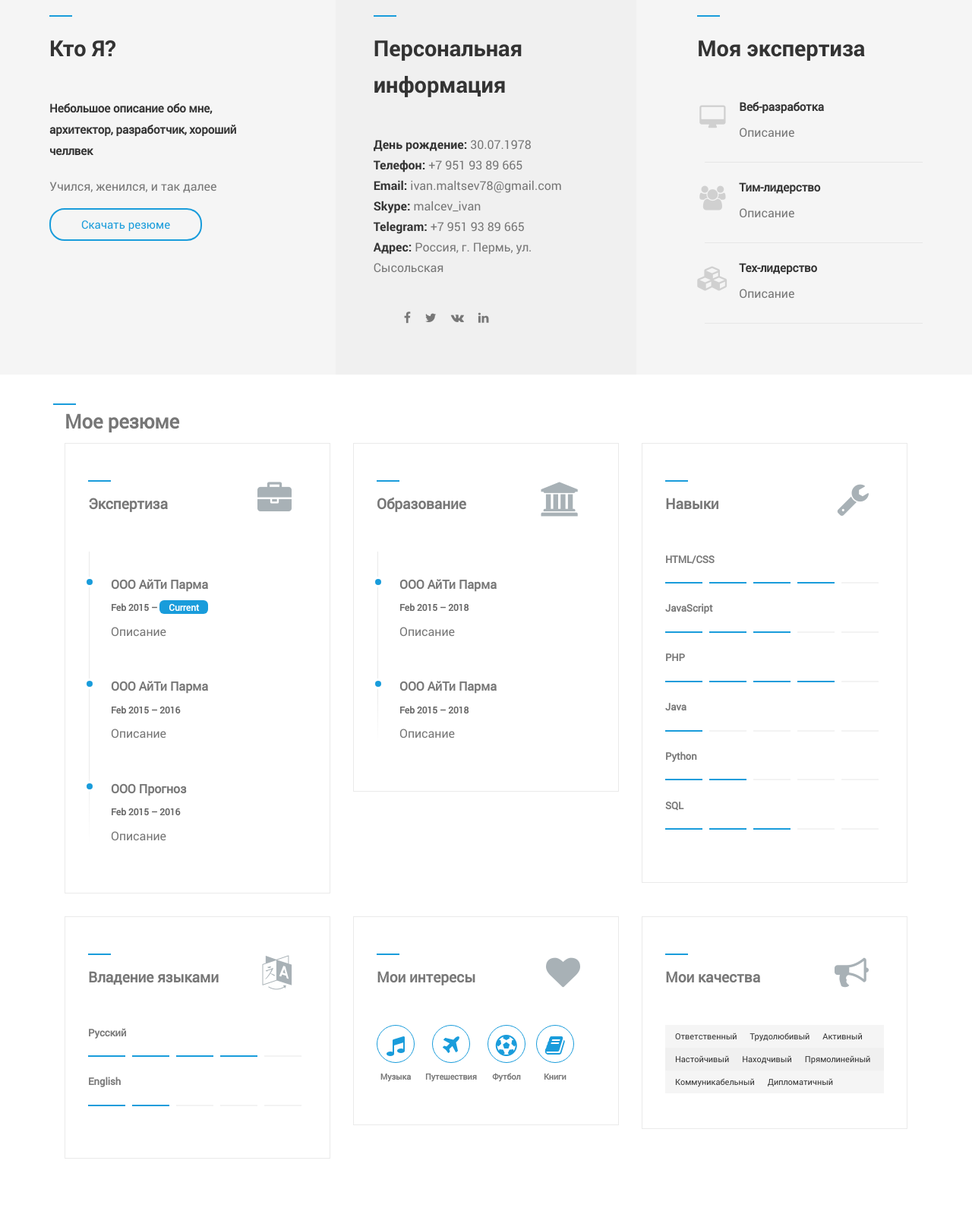
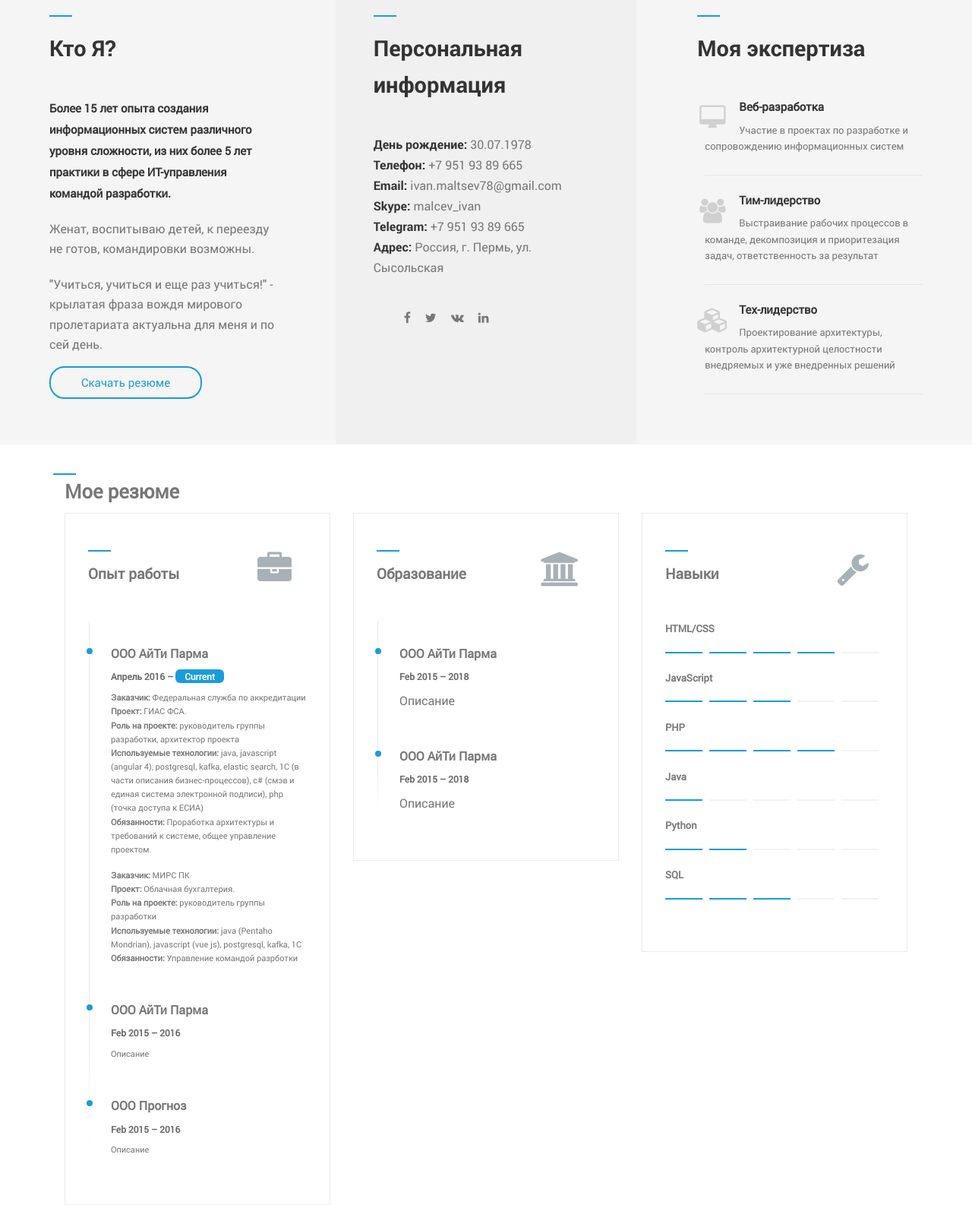
Before and after one commit to Assessor/resume, a website: page app/index.html in a window 1280 px wide. Shown: the part 120-1706 px from the top of the page at 76% size. Drawn offline with Linux system fonts and the light colour scheme.

Commit message:
Наполнение разделов актулальной информацией

```diff
--- a/app/index.html
+++ b/app/index.html
@@ -85,11 +85,15 @@ class, id, name, type, src, href, placeholder, width, height, alt, title, requir
                         <h2 class="about__title">Кто Я?</h2>
 
                         <h5 class="about__desc">
-                            Небольшое описание обо мне, архитектор, разработчик, хороший челлвек
+                            Более 15 лет опыта создания информационных систем различного уровня сложности, из них более 5 лет практики в сфере ИТ-управления командой разработки.
                         </h5>
 
                         <p class="about__notice">
-                            Учился, женился, и так далее
+                            Женат, воспитываю детей, к переезду не готов, командировки возможны.
+                        </p>
+
+                        <p class="about__notice">
+                            "Учиться, учиться и еще раз учиться!" - крылатая фраза вождя мирового пролетариата актуальна для меня и по сей день.
                         </p>
 
                         <a class="btn btn_border btn_radius" href="#">Скачать резюме</a>
@@ -127,7 +131,7 @@ class, id, name, type, src, href, placeholder, width, height, alt, title, requir
                                 <div class="expertise__ico"><i class="fa fa-desktop"></i></div>
                                 <div class="expertise__desc">
                                     <h6>Веб-разработка</h6>
-                                    <p>Описание</p>
+                                    <p>Участие в проектах по разработке и сопровождению информационных систем</p>
                                 </div>
                             </div>
 
@@ -135,7 +139,7 @@ class, id, name, type, src, href, placeholder, width, height, alt, title, requir
                                 <div class="expertise__ico"><i class="fa fa-users"></i></div>
                                 <div class="expertise__desc">
                                     <h6>Тим-лидерство</h6>
-                                    <p>Описание</p>
+                                    <p>Выстраивание рабочих процессов в команде, декомпозиция и приоритезация задач, ответственность за результат</p>
                                 </div>
                             </div>
 
@@ -143,7 +147,7 @@ class, id, name, type, src, href, placeholder, width, height, alt, title, requir
                                 <div class="expertise__ico"><i class="fa fa-cubes"></i></div>
                                 <div class="expertise__desc">
                                     <h6>Тех-лидерство</h6>
-                                    <p>Описание</p>
+                                    <p>Проектирование архитектуры, контроль архитектурной целостности внедряемых и уже внедренных решений</p>
                                 </div>
                             </div>
                         </div>
@@ -170,25 +174,39 @@ class, id, name, type, src, href, placeholder, width, height, alt, title, requir
                     <div class="resume">
                         <div class="resume-wrapper">
                             <div class="resume__icon"><i class="fa fa-briefcase"></i></div>
-                            <h3 class="resume__title">Экспертиза</h3>
+                            <h3 class="resume__title">Опыт работы</h3>
 
                             <div class="timeline">
                                 <div class="working">
                                     <h4 class="working__org">ООО АйТи Парма</h4>
-                                    <h6 class="working__interval">Feb 2015 – <span class="working_current">Current</span></h6>
-                                    <p class="working_desc">Описание</p>
+                                    <h6 class="working__interval">Апрель 2016 – <span class="working_current">Current</span></h6>
+                                    <p class="working__desc">
+                                        <span>Заказчик:</span> Федеральная служба по аккредитации<br />
+                                        <span>Проект:</span> ГИАС ФСА.<br />
+                                        <span>Роль на проекте:</span> руководитель группы разработки, архитектор проекта<br />
+                                        <span>Используемые технологии:</span> java, javascript (angular 4), postgresql, kafka, elastic search, 1C (в части описания бизнес-процессов), c# (смэв и единая система электронной подписи), php (точка доступа к ЕСИА)<br />
+                                        <span>Обязанности:</span> Проработка архитектуры и требований к системе, общее управление проектом.<br />
+                                    </p>
+
+                                    <p class="working__desc">
+                                        <span>Заказчик:</span> МИРС ПК<br />
+                                        <span>Проект:</span> Облачная бухгалтерия.<br />
+                                        <span>Роль на проекте:</span> руководитель группы разработки<br />
+                                        <span>Используемые технологии:</span> java (Pentaho Mondrian), javascript (vue js), postgresql, kafka, 1C<br />
+                                        <span>Обязанности:</span> Управление командой разрботки<br />
+                                    </p>
                                 </div>
 
                                 <div class="working">
                                     <h4 class="working__org">ООО АйТи Парма</h4>
                                     <h6 class="working__interval">Feb 2015 – 2016</h6>
-                                    <p class="working_desc">Описание</p>
+                                    <p class="working__desc">Описание</p>
                                 </div>
 
                                 <div class="working">
                                     <h4 class="working__org">ООО Прогноз</h4>
                                     <h6 class="working__interval"><span>Feb 2015 – 2016</span></h6>
-                                    <p class="working_desc">Описание</p>
+                                    <p class="working__desc">Описание</p>
                                 </div>
                             </div>
                         </div>
--- a/dev/sass/main.sass
+++ b/dev/sass/main.sass
@@ -131,9 +131,6 @@ header.header-title
         color: #999999
         text-align: center
 
-
-
-
 .about-container
     background-color: #f5f5f5
     .about_fill
@@ -207,10 +204,8 @@ header.header-title
                 h6
                     font-size: 15px
                     color: #333333
-
-
-
-
+                p
+                    font-size: 13px
 
 .resume-container
     padding: 40px 0
@@ -291,6 +286,10 @@ header.header-title
 
                             background: $primary-color
                             border-radius: 6px
+                    .working__desc
+                        font-size: 11px
+                        span
+                            font-weight: bold
             .skills
                 margin-top: 40px
                 ul
```
Also changed, not shown: app/css/main.min.css.
